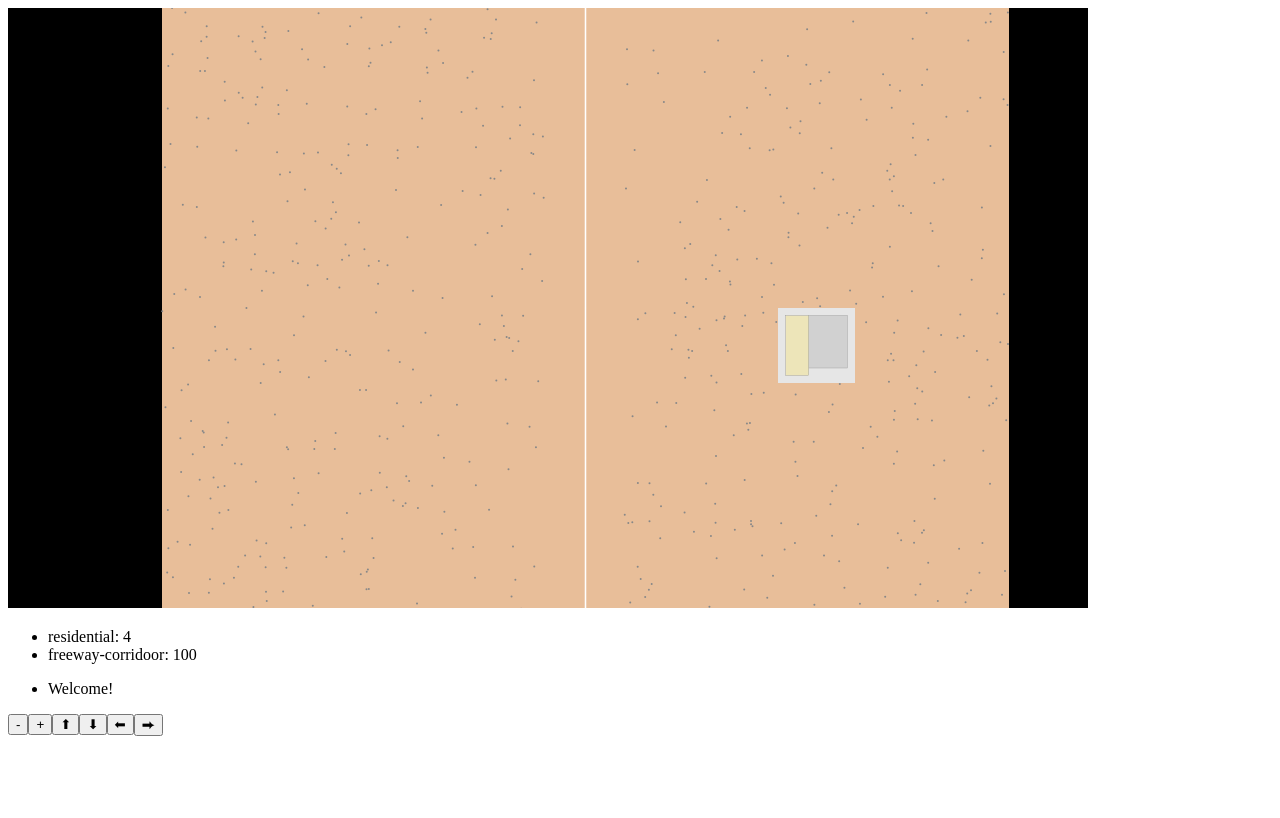
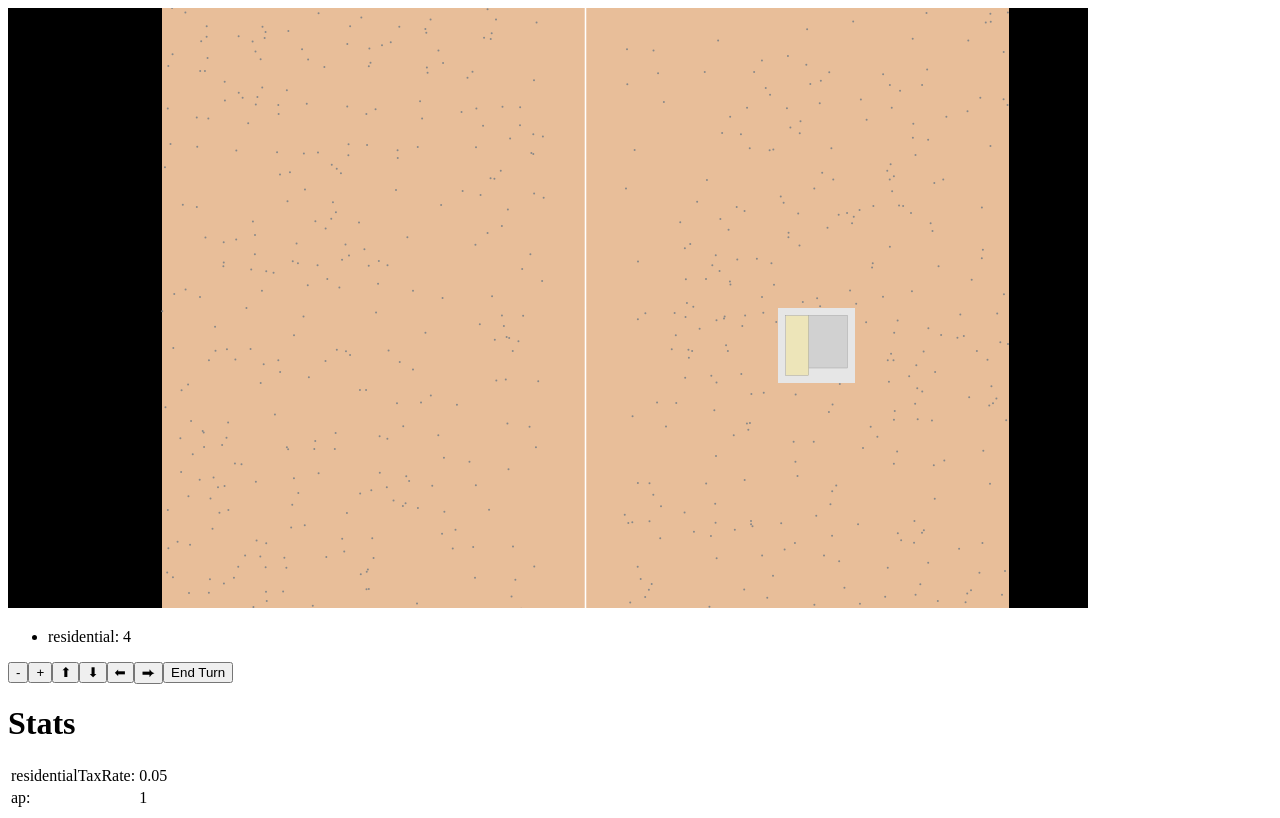
Before and after one commit to whatgoodisaroad/polity, a React app: page / in a window 1280 px wide. Built offline with nearby package versions, Linux system fonts and the light colour scheme; the HTML template or start-up script is replaced by a standard one.

Commit message:
Basic stats

```diff
--- a/src/cells/base.ts
+++ b/src/cells/base.ts
@@ -1,4 +1,4 @@
-import { Neighbors } from "../game";
+import { Neighbors, State } from "../game";
 
 export const Color = {
   buildingFill: '#d1d1d1',
@@ -49,6 +49,10 @@ export abstract class MapCell {
   getDescription(): Map<string, string> {
     return new Map([['Type', this.type]]);
   }
+
+  applyStartOfRoundEffects(state: State): State {
+    return state;
+  }
 }
 
 export function neighborToCoords(
--- a/src/cells/city-hall.ts
+++ b/src/cells/city-hall.ts
@@ -1,3 +1,4 @@
+import { State } from "../game";
 import { Color, MapCell, PaintArgs } from "./base";
 
 export class CityHallCell extends MapCell {
@@ -23,4 +24,21 @@ export class CityHallCell extends MapCell {
     context.fillRect(x + 0.1 * w, y + 0.1 * h, w * 0.3, h * 0.8);
     context.strokeRect(x + 0.1 * w, y + 0.1 * h, w * 0.3, h * 0.8);
   }
+
+  getDescription(): Map<string, string> {
+    return new Map([
+      ...super.getDescription().entries(),
+      ['Effect', '+1 AP'],
+    ]);
+  }
+
+  applyStartOfRoundEffects(state: State): State {
+    const stats = new Map(state.stats);
+    const oldAp = stats.get('ap') ?? 0;
+    stats.set('ap', oldAp + 1);
+    return {
+      ...state,
+      stats,
+    }
+  }
 }
--- a/src/cells/residential.ts
+++ b/src/cells/residential.ts
@@ -1,3 +1,4 @@
+import { State } from "../game";
 import { Color, MapCell, PaintArgs } from "./base";
 
 type Dwelling = {
@@ -100,16 +101,46 @@ export class ResidentialCell extends MapCell {
     return HOUSE_COORDINATES.length;
   }
 
+  getTotalPropertyValue(): number {
+    return this.dwellings
+    .map(({ propertyValue }) => propertyValue)
+    .reduce((v, acc) => v + acc, 0);
+  }
+
   getDescription(): Map<string, string> {
-    const totalValue = this.dwellings
-      .map(({ propertyValue }) => propertyValue)
-      .reduce((v, acc) => v + acc, 0);
     return new Map([
       ['Type', this.type],
       ['Lots', `${this.getLotCount()}`],
       ['Dwellings', `${this.dwellings.length}`],
-      ['Total Property Value', `${totalValue}`],
+      ['Total Property Value', `${this.getTotalPropertyValue()}`],
     ]);
+  }
+
+  applyStartOfRoundEffects(state: State): State {
+    const stats = new Map(state.stats);
+    const oldMoney = stats.get('money') ?? 0;
+    const residentialTaxRate = stats.get('residentialTaxRate') ?? 0;
+    stats.set(
+      'money',
+      oldMoney + Math.floor(
+        this.getTotalPropertyValue() * residentialTaxRate / 12
+      )
+    );
+
+    const map = state.map.filter(
+      ({ row, column}) => row !== this.row || column !== this.column
+    );
+    if (Math.random() > 0.8) {
+      map.push(this.addDwelling());
+    } else {
+      map.push(this);
+    }
+
+    return {
+      ...state,
+      stats,
+      map,
+    }
   }
 }
 
--- a/src/game.ts
+++ b/src/game.ts
@@ -6,6 +6,7 @@ export type State = {
   tiles: Map<CellType, number>;
   paintTile?: CellType;
   log: string[];
+  stats: Map<string, number>;
 };
 
 export type Range2 = {
@@ -32,9 +33,12 @@ export function getInitialState(): State {
     map,
     tiles: new Map([
       ['residential', 4],
-      ['freeway-corridoor', 100],
+      // ['freeway-corridoor', 100],
     ]),
     log: ['Welcome!'],
+    stats: new Map([
+      ['residentialTaxRate', 0.05],
+    ]),
   };
 }
 
@@ -132,3 +136,11 @@ export function placeTile(
     log: newLog,
   };
 }
+
+export function applyStartOfRoundEffects(state: State): State {
+  let newState = { ...state };
+  for (const cell of state.map) {
+    newState = cell.applyStartOfRoundEffects(newState);
+  }
+  return newState;
+}
--- a/src/index.tsx
+++ b/src/index.tsx
@@ -1,10 +1,10 @@
 import { createRoot } from 'react-dom/client';
 import React, { useEffect, useMemo, useRef, useState } from 'react';
-import { getCell, getGrid, getInitialState, getNeighbors, placeTile } from './game';
+import { applyStartOfRoundEffects, getCell, getGrid, getInitialState, getNeighbors, placeTile } from './game';
 import { CellType, PaintPass } from './cells/base';
 
 function Game(): React.ReactNode {
-  const [state, setState] = useState(getInitialState());
+  const [state, setState] = useState(applyStartOfRoundEffects(getInitialState()));
   const [zoom, setZoom] = useState(8);
   const [centerRow, setCenterRow] = useState(0);
   const [centerColumn, setCenterColumn] = useState(0);
@@ -27,6 +27,7 @@ function Game(): React.ReactNode {
   const moveDown = () => setCenterRow(centerRow + zoom * 0.5);
   const moveLeft = () => setCenterColumn(centerColumn - Math.max(2, Math.floor(aspect * zoom * 0.25)));
   const moveRight = () => setCenterColumn(centerColumn + Math.max(2, Math.floor(aspect * zoom * 0.25)));
+  const endTurn = () => setState(applyStartOfRoundEffects(state));
 
   const canvasRef = useRef<HTMLCanvasElement>(null);
   const canvasHeight = 600;
@@ -123,9 +124,9 @@ function Game(): React.ReactNode {
         </li>
       })}
     </ul>
-    <ul className="log">
+    {/* <ul className="log">
       {state.log.map((entry) => <li key={entry}>{entry}</li>)}
-    </ul>
+    </ul> */}
     <div>
       <button onClick={zoomOut}>-</button>
       <button onClick={zoomIn}>+</button>
@@ -133,9 +134,11 @@ function Game(): React.ReactNode {
       <button onClick={moveDown}>⬇</button>
       <button onClick={moveLeft}>⬅</button>
       <button onClick={moveRight}>⮕</button>
+      <button onClick={endTurn}>End Turn</button>
     </div>
     <div>
       {hoverCell && <>
+        <h1>Selected Cell</h1>
         <table>
           <tbody>
             {[...hoverCell.getDescription().entries()].map(([key, value]) => (
@@ -148,6 +151,19 @@ function Game(): React.ReactNode {
         </table>
       </>}
     </div>
+    <div>
+      <h1>Stats</h1>
+      <table>
+        <tbody>
+          {[...state.stats.entries()].map(([key, value]) => (
+            <tr>
+              <td>{key}:</td>
+              <td>{value}</td>
+            </tr>
+          ))}
+        </tbody>
+      </table>
+    </div>
   </div>;
 }
 
```
